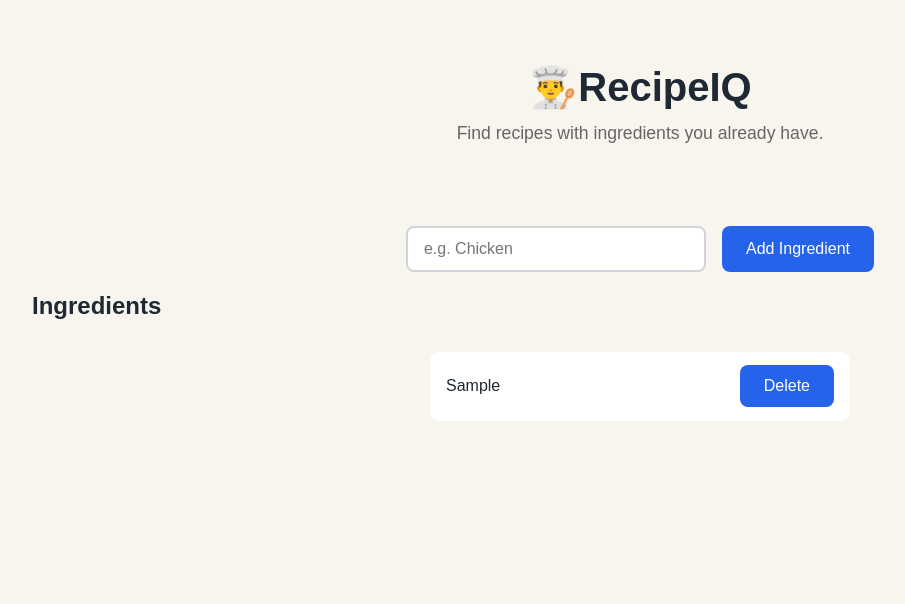
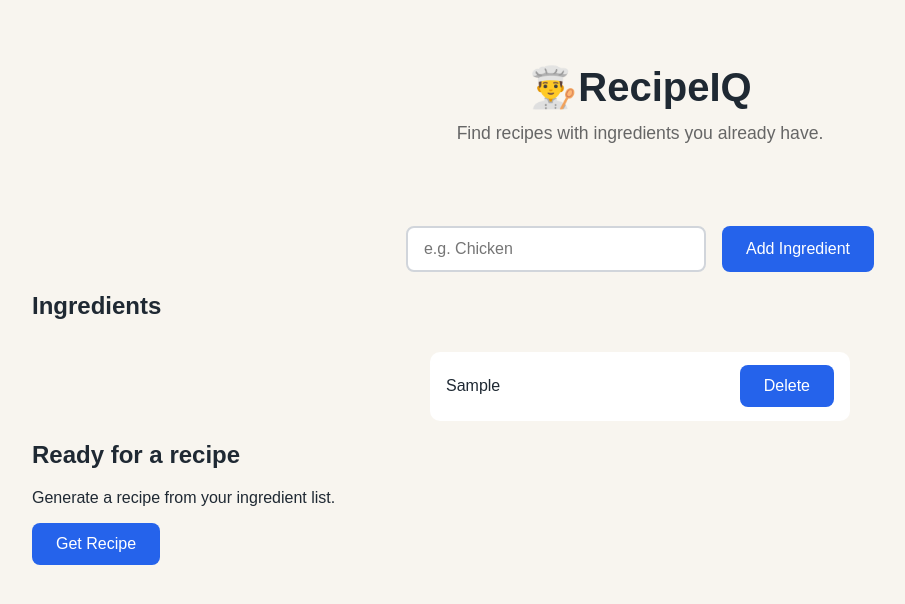
Before and after one commit to jprobussr/recipe-iq, a React (Vite) app in the folder recipe-iq/: page / in a window 1280 px wide. Both pictures are taken after typing "Sample" into the empty fields and a click on the button "Add Ingredient". Shown: the top 604 px of the page, without its empty margins (0-905 px from the left). Built offline with nearby package versions, Linux system fonts and the light colour scheme.

Commit message:
Add validation and conditional recipe action

```diff
--- a/recipe-iq/src/App.tsx
+++ b/recipe-iq/src/App.tsx
@@ -13,12 +13,17 @@ const App = () => {
   const [ingredients, setIngredients] = useState<Ingredient[]>([]);
 
   const handleAddIngredient = (ingredientName: string) => {
+    const ingredientExists = ingredients.some((ingredient) => {
+      return ingredient.name.toLowerCase() === ingredientName.toLowerCase();
+    });
+
+    if (ingredientExists) {
+      return;
+    }
+
     setIngredients((prevIngredients) => [
       ...prevIngredients,
-      {
-        id: Date.now(),
-        name: ingredientName,
-      },
+      { id: Date.now(), name: ingredientName },
     ]);
   };
 
@@ -34,7 +39,21 @@ const App = () => {
     <main className="app">
       <Header />
       <IngredientForm onAddIngredient={handleAddIngredient} />
-      <IngredientList ingredients={ingredients} onDeleteIngredient={handleDeleteIngredient} />
+
+      {ingredients.length > 0 && (
+        <IngredientList
+          ingredients={ingredients}
+          onDeleteIngredient={handleDeleteIngredient}
+        />
+      )}
+
+      {ingredients.length > 0 && (
+        <section className="recipe-action">
+          <h2>Ready for a recipe</h2>
+          <p>Generate a recipe from your ingredient list.</p>
+          <button type="button">Get Recipe</button>
+        </section>
+      )}
     </main>
   );
 };
--- a/recipe-iq/src/components/IngredientForm.tsx
+++ b/recipe-iq/src/components/IngredientForm.tsx
@@ -15,7 +15,13 @@ const IngredientForm = ({ onAddIngredient }: IngredientFormProps) => {
   const handleSubmit = (event: SubmitEvent<HTMLFormElement>) => {
     event.preventDefault();
 
-    onAddIngredient(ingredient);
+    const trimmedIngredient = ingredient.trim();
+
+    if (!trimmedIngredient) {
+      return;
+    }
+
+    onAddIngredient(trimmedIngredient);
     setIngredient('');
   };
 
```
